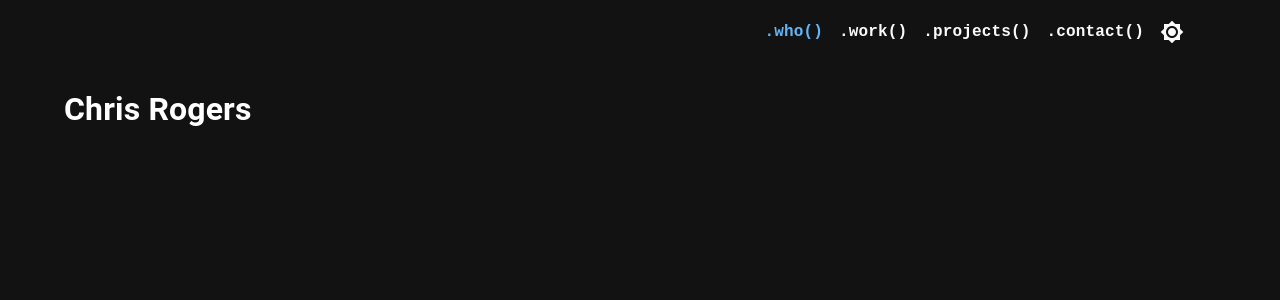
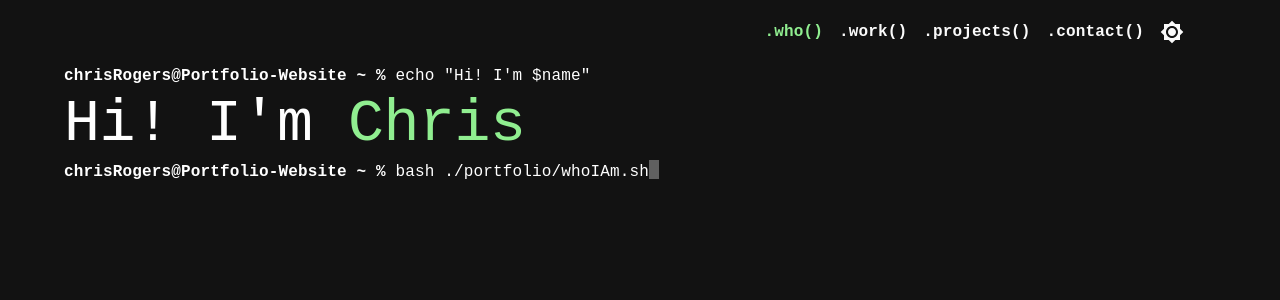
Before and after one commit to ChrisMRogers/ChrisMRogers.github.io, a React (Vite) app: page /ChrisMRogers.github.io/who in a window 1280 px wide. Shown: the top 300 px of the page. Built offline with nearby package versions, Linux system fonts and the light colour scheme.

Commit message:
Blinky text cursor css

```diff
--- a/src/App.tsx
+++ b/src/App.tsx
@@ -4,7 +4,8 @@ import Box from "@mui/material/Box";
 import { PaletteMode, ThemeProvider, createTheme } from "@mui/material/styles";
 import CssBaseline from "@mui/material/CssBaseline";
 import { Navbar } from "./components/Navbar/Navbar";
-import { Container } from "@mui/material";
+import { Container, Typography, useTheme } from "@mui/material";
+import { TerminalText } from "./components/TerminalText/TerminalText";
 
 export default function App() {
   const [mode, setMode] = useState<PaletteMode>(
@@ -62,6 +63,9 @@ export default function App() {
                 <Navbar toggleTheme={toggleTheme} />
 
                 <Switch>
+                  <Route path={"/"}>
+                    <Home />
+                  </Route>
                   <Route path={"/who"}>
                     <Who />
                   </Route>
@@ -78,11 +82,49 @@ export default function App() {
   );
 }
 
+const Home = () => {
+  const theme = useTheme();
+  return (
+    <Box
+      sx={{
+        transition: "background 1.5s ease",
+        backgroundColor: theme.palette.background.default,
+      }}
+    ></Box>
+  );
+};
+
 const Who = () => {
+  const theme = useTheme();
+
   return (
-    <>
-      <h1>Chris Rogers</h1>
-    </>
+    <Box
+      sx={{
+        transition: "background 1.5s ease",
+        backgroundColor: theme.palette.background.default,
+      }}
+    >
+      <Typography fontFamily={"'Roboto Mono', monospace"} variant={"body1"}>
+        <b>chrisRogers@Portfolio-Website ~ % </b>echo "Hi! I'm $name"
+      </Typography>
+      <Typography fontFamily={"'Roboto Mono', monospace"} variant={"h2"}>
+        Hi! I'm{" "}
+        {
+          <span
+            style={{
+              color: theme.palette.mode === "dark" ? "lightgreen" : "darkgreen",
+              transition: "color 1.5s ease",
+              fontFamily: "'Roboto Mono', monospace",
+            }}
+          >
+            {"Chris"}
+          </span>
+        }
+      </Typography>
+      <TerminalText variant={"body1"}>
+        <b>chrisRogers@Portfolio-Website ~ % </b>bash ./portfolio/whoIAm.sh
+      </TerminalText>
+    </Box>
   );
 };
 
--- a/src/components/Navbar/Navbar.tsx
+++ b/src/components/Navbar/Navbar.tsx
@@ -33,17 +33,20 @@ export const Navbar = ({ toggleTheme }: NavbarProps) => {
             gap: 2,
           }}
         >
+          {/* <Link href="/" asChild>
+            <TerminalLink>.home()</TerminalLink>
+          </Link> */}
           <Link href="/who" asChild>
-            <TerminalLink href="/who">.who()</TerminalLink>
+            <TerminalLink>.who()</TerminalLink>
           </Link>
           <Link href="/work" asChild>
-            <TerminalLink href="#work">.work()</TerminalLink>
+            <TerminalLink>.work()</TerminalLink>
           </Link>
           <Link href="/projects" asChild>
-            <TerminalLink href="#projects">.projects()</TerminalLink>
+            <TerminalLink>.projects()</TerminalLink>
           </Link>
           <Link href="/contact" asChild>
-            <TerminalLink href="#contact">.contact()</TerminalLink>
+            <TerminalLink>.contact()</TerminalLink>
           </Link>
         </Box>
 
--- a/src/components/TerminalLink/TerminalLink.tsx
+++ b/src/components/TerminalLink/TerminalLink.tsx
@@ -16,15 +16,16 @@ export const TerminalLink = styled(Link)<LinkProps>(({ theme, href }) => ({
 }));
 
 const calculateColor = (mode: "light" | "dark", href: string) => {
+  const active = window.location.href.endsWith(href);
   if (mode === "dark") {
-    if (window.location.href.includes(href)) {
-      return "#64b5f6";
+    if (active) {
+      return "lightgreen";
     } else {
       return "#FAFAFA";
     }
   } else {
-    if (window.location.href.includes(href)) {
-      return "#0d47a1";
+    if (active) {
+      return "green";
     } else {
       return "#363537";
     }
--- /dev/null
+++ b/src/components/TerminalText/TerminalText.tsx
@@ -0,0 +1,32 @@
+import { Typography, TypographyProps } from "@mui/material";
+import { styled, keyframes } from "@mui/material/styles";
+
+// Define the blinking animation
+const blink = keyframes`
+  0% {
+    opacity: 1.0;
+  }
+  50% {
+    opacity: 0.0;
+  }
+  100% {
+    opacity: 1.0;
+  }
+`;
+
+// Styled component for TerminalText
+export const TerminalText = styled(Typography)<TypographyProps>(() => ({
+  fontFamily: "'Roboto Mono', monospace",
+  position: "relative",
+  "&:after": {
+    content: "''",
+    position: "absolute",
+    top: 0,
+    // right: "-15px",
+    display: "inline-block",
+    backgroundColor: "#606060",
+    width: "10px",
+    height: "1.2em",
+    animation: `${blink} 1s step-end infinite`,
+  },
+}));
```
